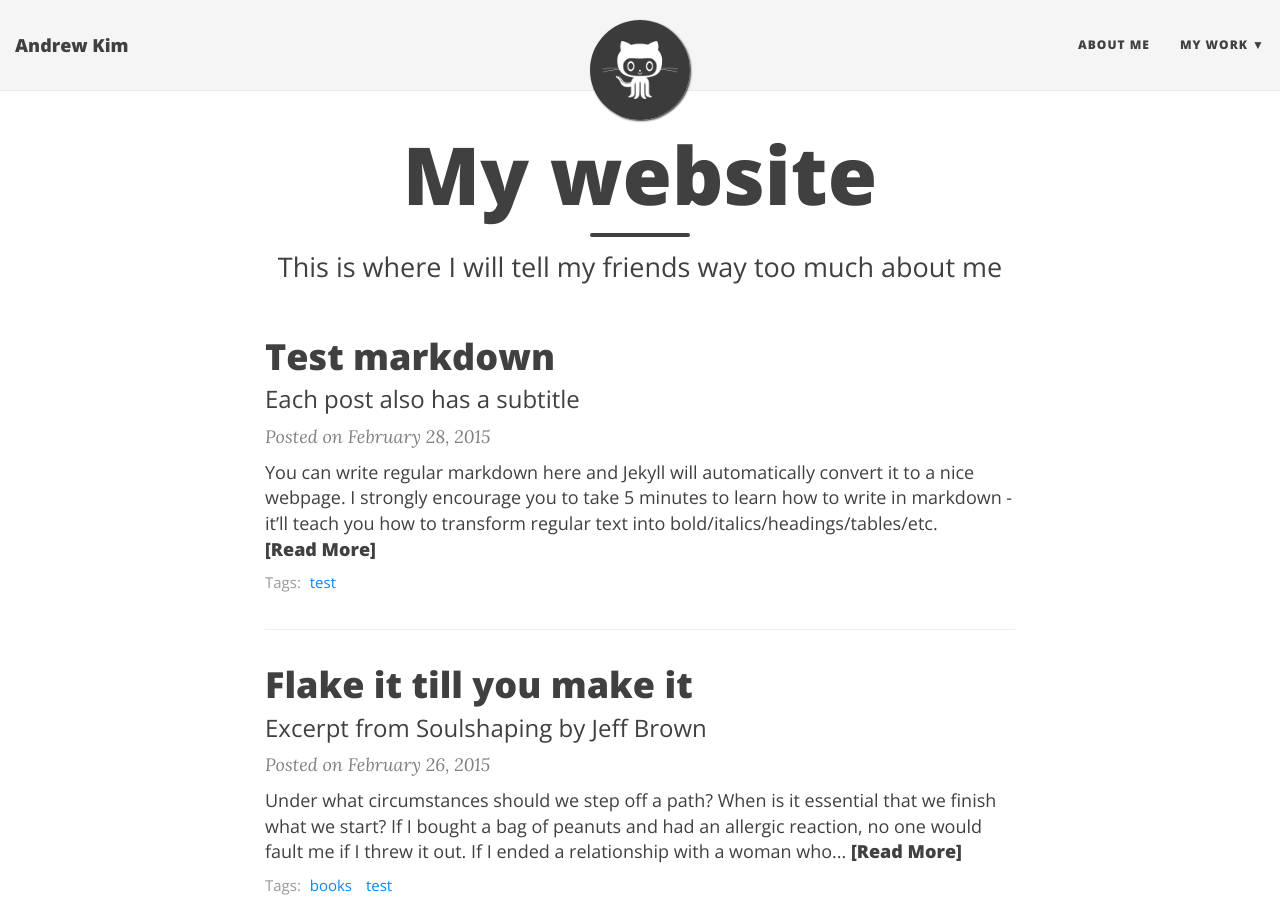
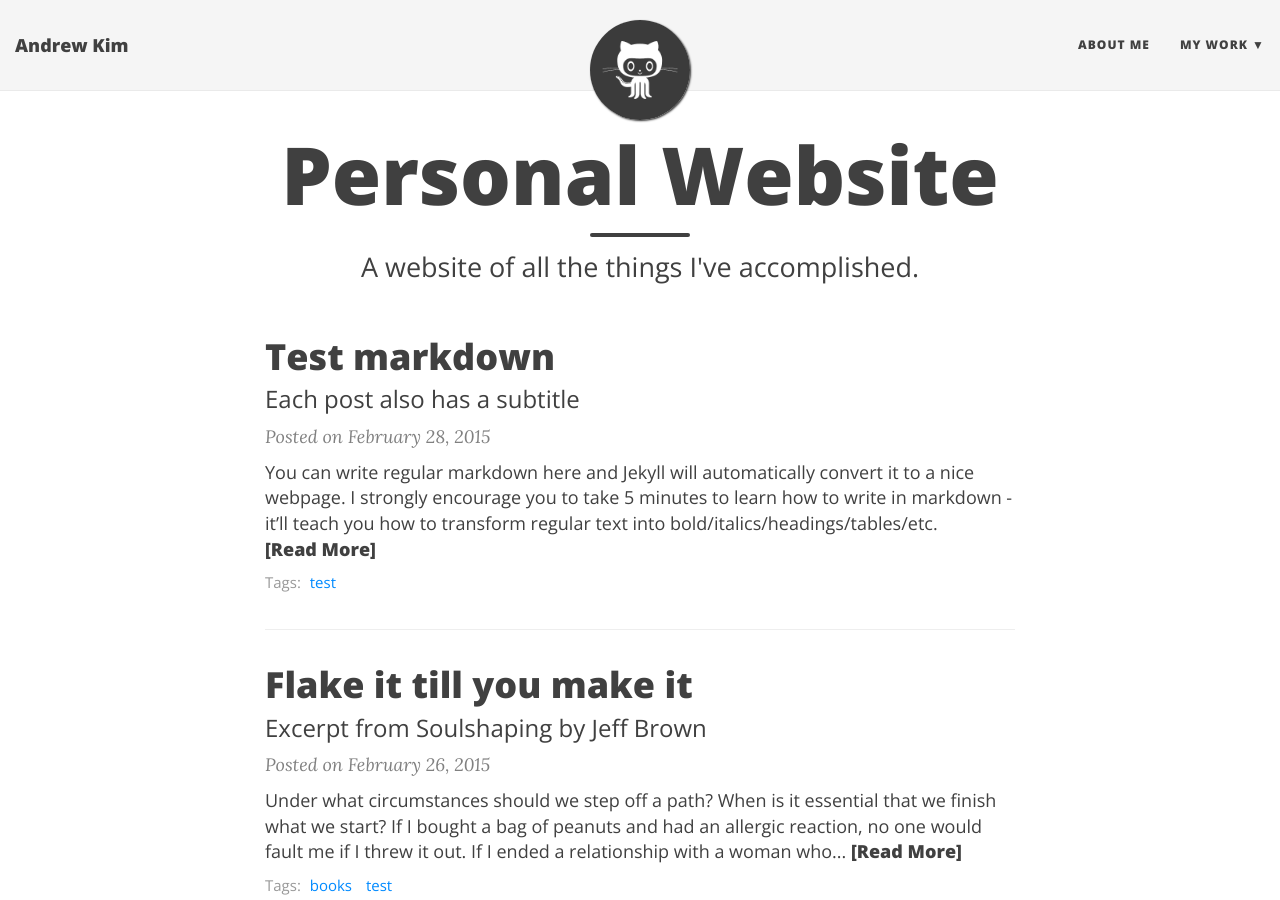
Before and after one commit to Ambamore2000/Ambamore2000.github.io, a Jekyll site: the page built from index.html, in a window 1280 px wide and 900 px high. Built offline with Jekyll 4.4.1, drawn with Linux system fonts in a browser that asks for light colours; nearby versions of some CDN libraries; the list of posts is cut into pages by our own code.

Commit message:
Update index.html

```diff
--- a/index.html
+++ b/index.html
@@ -1,7 +1,7 @@
 ---
 layout: page
-title: My website
-subtitle: This is where I will tell my friends way too much about me
+title: Personal Website
+subtitle: A website of all the things I've accomplished.
 use-site-title: true
 ---
 
```
